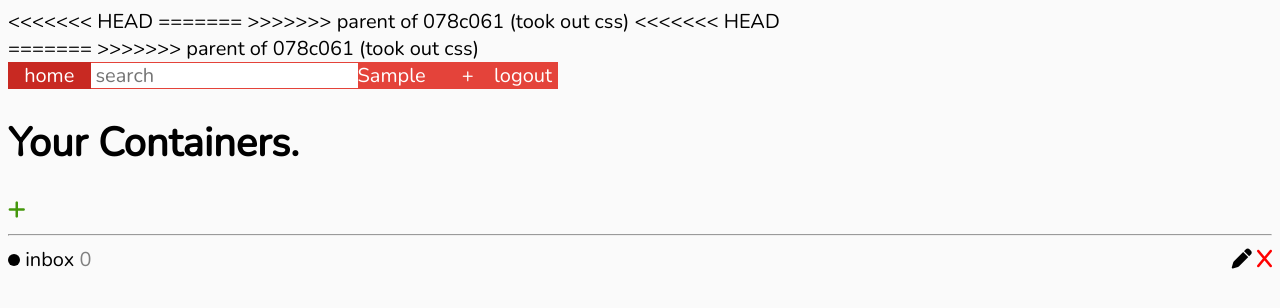
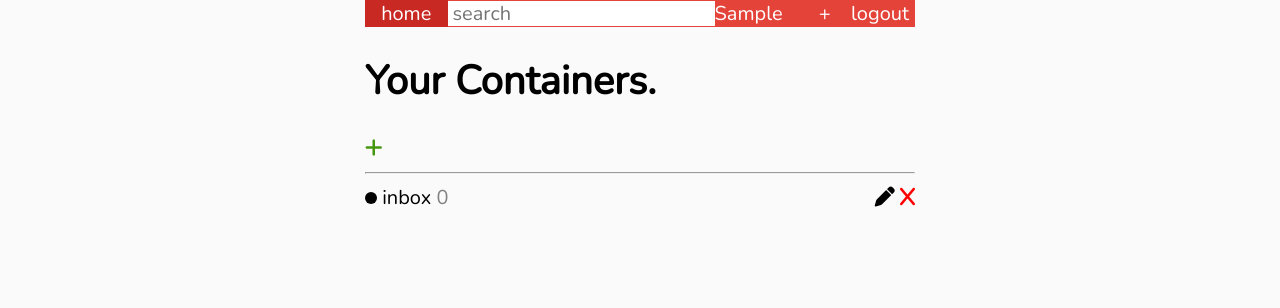
Before and after one commit to srd4/notebook_2, a Django app: page / in a window 1280 px wide. Shown: the top 308 px of the page. Run offline with Django 4.2, Linux system fonts and the light colour scheme; the visitor is signed in with stand-in values (Sample User, id 1); data comes from the database, SQL or seed files in the repository; data that the repository does not hold is empty; some libraries are stand-ins or nearby versions.

Commit message:
back to before ccs out
app works only for me.

```diff
--- a/mysite/notebook_2/templates/notebook_2/containers.html
+++ b/mysite/notebook_2/templates/notebook_2/containers.html
@@ -1,14 +1,5 @@
 {% extends 'notebook_2/main.html' %}
 {% block content %}
-<<<<<<< HEAD
-<div>
-=======
-<!DOCTYPE html>
-<html lang="en-US">
-  <head>
-    <meta charset="utf-8" />
-    <title>notebook_2</title>
-  </head>
   <style>
       #archive-button {
         background: none;
@@ -18,10 +9,9 @@
   </style>
   <body>
 
->>>>>>> parent of 078c061 (took out css)
     {% include 'notebook_2/navigation_bar.html' %}
 
-    <h1 style="">Your Containers.</h1>
+    <h1>Your Containers.</h1>
     <div class="containers-options">
       <a style="color: #44970C;" class="fa-solid fa-plus" href="{% url 'notebook_2:container_create' %}"></a>
     </div>
--- a/mysite/notebook_2/templates/notebook_2/main.html
+++ b/mysite/notebook_2/templates/notebook_2/main.html
@@ -1,4 +1,3 @@
-{% load static %}
 <!DOCTYPE html>
 <html>
 <head>
@@ -11,14 +10,8 @@
     <link href="https://fonts.googleapis.com/css2?family=Nunito:wght@200&display=swap" rel="stylesheet">
     <script src="https://kit.fontawesome.com/c5b0c59ad8.js" crossorigin="anonymous"></script>
     <script src="https://unpkg.com/htmx.org@1.8.4" integrity="sha384-wg5Y/JwF7VxGk4zLsJEcAojRtlVp1FKKdGy1qN+OMtdq72WRvX/EdRdqg/LOhYeV" crossorigin="anonymous"></script>
-<<<<<<< HEAD
-    <link rel="stylesheet" href="{% static 'style.css' %}">
-
-
-=======
-
+</head>
 <style>
-
     html {
         font-size: 20px;
         background-color: #FAFAFA;
@@ -30,12 +23,9 @@
         background-color: #FAFAFA;
         font-family: 'Nunito', sans-serif;
         font-size: 20px;
-
-        }
-
-        .container {
         max-width: 550px;
         margin: auto;
+
     }
 
     input {
@@ -80,8 +70,7 @@
 
 
 </style>
->>>>>>> parent of 078c061 (took out css)
-</head>
+
 <body>
     {% block content %}
 
--- a/mysite/notebook_2/templates/notebook_2/navigation_bar.html
+++ b/mysite/notebook_2/templates/notebook_2/navigation_bar.html
@@ -1,5 +1,3 @@
-<!DOCTYPE html>
-<html>
 <style>
     .not-collapsible {
         display:inline-block;
```
Also changed, not shown: mysite/notebook_2/templates/notebook_2/containerDetail.html (+0 -11 lines), mysite/notebook_2/templates/notebook_2/login.html (+0 -10 lines). Lines whose indentation alone changed are shown as unchanged.
